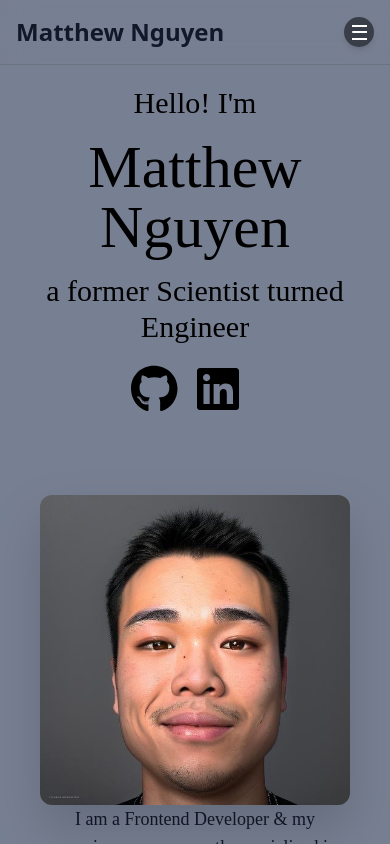
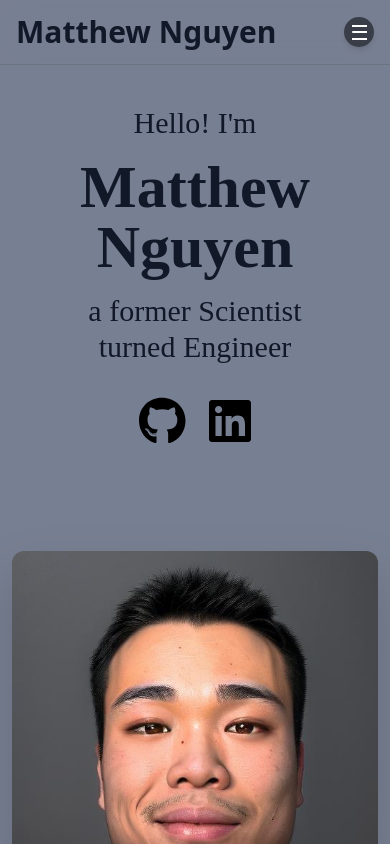
Before and after one commit to coosey/portfolio, a React (Create React App) app in the folder my-app/: page / in a window 390 px wide. Built offline with nearby package versions, Linux system fonts and the light colour scheme.

Commit message:
rework on hero component spacing

```diff
--- a/my-app/src/components/header/index.jsx
+++ b/my-app/src/components/header/index.jsx
@@ -3,20 +3,20 @@ import { SOCIALS } from '../../data/socials';
 
 export const Header = () => {
   return (
-    <section className="flex flex-col justify-center text-center px-5 py-5 h-min sm:h-screen font-satoshi">
-      <div className="pb-5 md:pb-0">
-        <p className="text-3xl lg:text-4xl pb-4 font-af-light">
+    <section className="flex flex-col justify-center text-center p-10 h-min sm:h-screen font-satoshi">
+      <div className="px-6">
+        <p className="text-3xl lg:text-4xl font-extralight text-gray-900 pb-4">
           Hello! I'm
         </p>
-        <p className="text-6xl md:text-7xl lg:text-8xl pb-4">
+        <p className="text-6xl md:text-8xl lg:text-9xl font-semibold text-gray-900 pb-4">
           Matthew Nguyen
         </p>
-        <p className="text-3xl lg:text-4xl font-af-light">
+        <p className="text-3xl lg:text-4xl text-gray-900 font-extralight">
           a former Scientist turned Engineer
         </p>
         <div className="flex flex-row justify-center mt-5">
           {SOCIALS?.links?.map?.((item) => (
-            <div className="mr-5">
+            <div className="xs:text-lg m-3">
               <Icon icon={item?.icon} link={item?.link} />
             </div>
           ))}
--- a/my-app/src/components/hero/index.jsx
+++ b/my-app/src/components/hero/index.jsx
@@ -3,23 +3,23 @@ import { SOCIALS } from '../../data/socials';
 
 export const Hero = (props) => {
   return (
-    <div className="mx-10">
-      <div className="items-center w-50 h-min grid justify-between mt-10 sm:h-screen md:grid-cols-2 lg:grid-cols-2 xl:grid-cols-2 xl:text-2xl">
-        <div className="sm:mb-10 xl:max-w-md">
-          <img src={require("../../assets/images/option-1.png")} alt="Matthew Nguyen" className="rgw-[80%] rounded-xl drop-shadow-2xl mx-auto xl:grid-cols-2" />
+    <div className="md:px-15 lg:px-20">
+      <div className="items-center h-min grid justify-between mt-10 sm:h-screen lg:grid-cols-2 xl:text-2xl">
+        <div className="p-3 md:p-15 xs:mb-10 xl:max-w-lg">
+          <img src={require("../../assets/images/option-1.png")} alt="Matthew Nguyen" className="rgw-[85%] rounded-xl drop-shadow-2xl mx-auto xl:grid-cols-2" />
         </div>
-        <div className="md:ml-10 font-satoshi text-lg">
-          <div className="pb-5 md:pb-0 text-lg lg:text-2xl text-center">
-            <p className="pb-3 text-gray-900">
+        <div className="py-1 lg:ml-10 text-lg">
+          <div className="text-xl md:text-2xl text-center">
+            <p className="px-3 py-2 text-gray-900 font-light">
               I am a Frontend Developer & my experiences are currently specialized in aviation - developing and maintaining
               Bonza Airline's Passenger Service System and Flair Airline.
             </p>
-            <p className="pb-3 text-gray-900">
+            <p className="px-3 py-2 text-gray-900 font-light">
               However, I am always trying to expand my knowledge and learn about new technology and explore innovative
               ways to create a better and exceptional user experience.
             </p>
           </div>
-          <div className="flex flex-wrap justify-center sm:flex-col">
+          <div className="pt-5 flex flex-wrap justify-center sm:flex-col">
             <Button downloadBtn downloadBtnName="Download CSV" btnStyle />
           </div>
           {props?.socialIcons && (
--- a/my-app/src/components/navbar/index.jsx
+++ b/my-app/src/components/navbar/index.jsx
@@ -6,7 +6,7 @@ export const NavBar = () => {
     <nav className="sticky top-0 z-10 text-3xl backdrop-filter backdrop-blur-lg bg-opacity-30 border-b border-gray-500 firefox:bg-opacity-90">
       <div className="max-w-5xl mx-auto px-4">
         <div className="flex items-center justify-between h-16 text-gray-900">
-          <span className="text-2xl shrink-0 font-semibold">Matthew Nguyen</span>
+          <span className="text-3xl shrink-0 font-semibold">Matthew Nguyen</span>
           <ul className="space-x-4 hidden md:flex">
             <li>
               <Link to="/">Home</Link>
--- a/my-app/src/components/project/index.jsx
+++ b/my-app/src/components/project/index.jsx
@@ -7,7 +7,7 @@ import { DATA } from '../../data/projects';
 export const Project = () => {
   return (
     <div className="mx-auto flex flex-col pt-20 pb-20">
-      <SectionTitle title="Projects" width="140px" />
+      <SectionTitle title="Projects" width="160px" />
       <div>
         {DATA?.projects?.map?.((project) => (
           <Card
--- a/my-app/src/components/section-title/index.jsx
+++ b/my-app/src/components/section-title/index.jsx
@@ -5,9 +5,9 @@ export const SectionTitle = (props) => {
       <h2 className={`
       text-4xl
       text-center
-      font-bold
+      font-extralight
       mb-5
-      border-b-[5px]
+      border-b-[2px]
       w-[${props?.width}]
       border-primary
       pt-20
--- a/my-app/src/pages/Projects/index.jsx
+++ b/my-app/src/pages/Projects/index.jsx
@@ -7,7 +7,7 @@ export const Projects = () => {
   return (
     <div className="container m-auto">
       <div className="flex justify-center pb-20">
-        <SectionTitle title="Experiences" width="210px" />
+        <SectionTitle title="Experiences" width="220px" />
       </div>
       <div className="font-satoshi m-auto ml-5 mr-5 bg-white flex flex-col flex-wrap rounded-md border p-4 text-justify">
         <div className="font-bold mb-5 text-xl">
```
